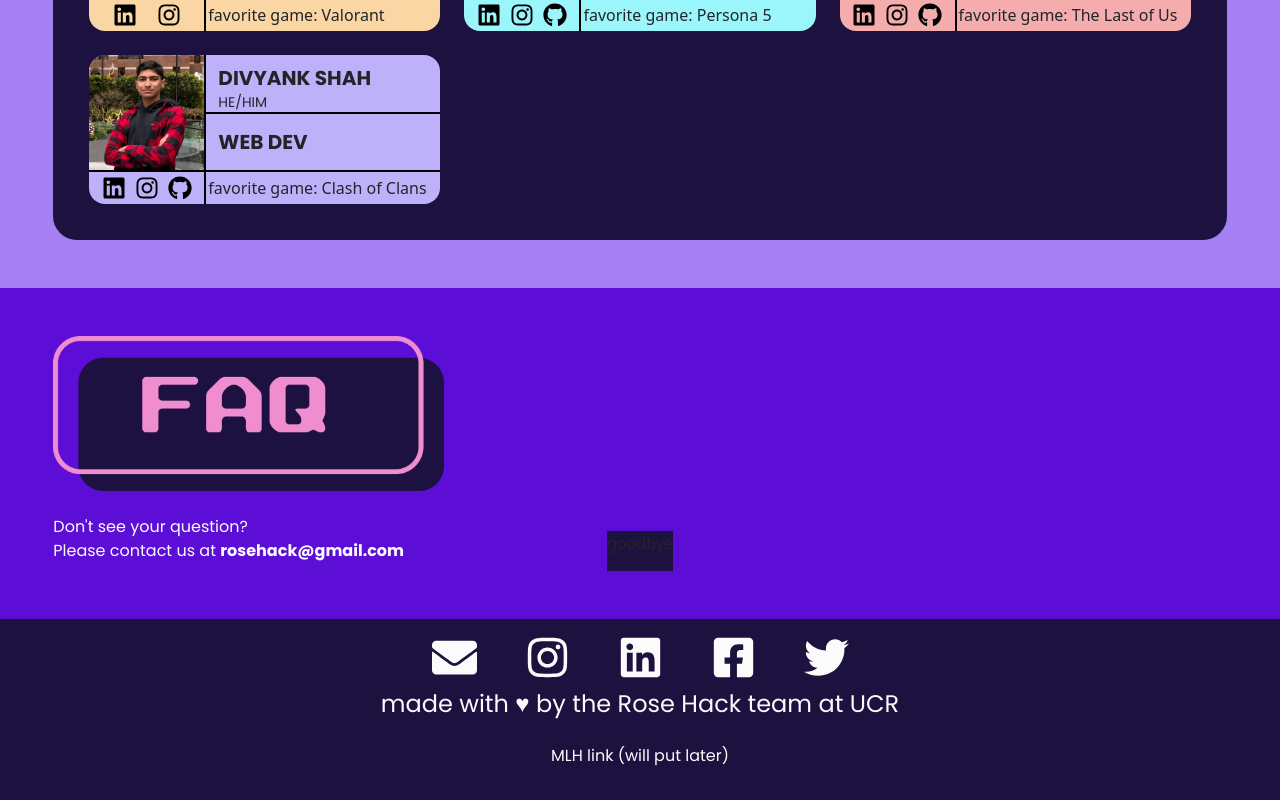
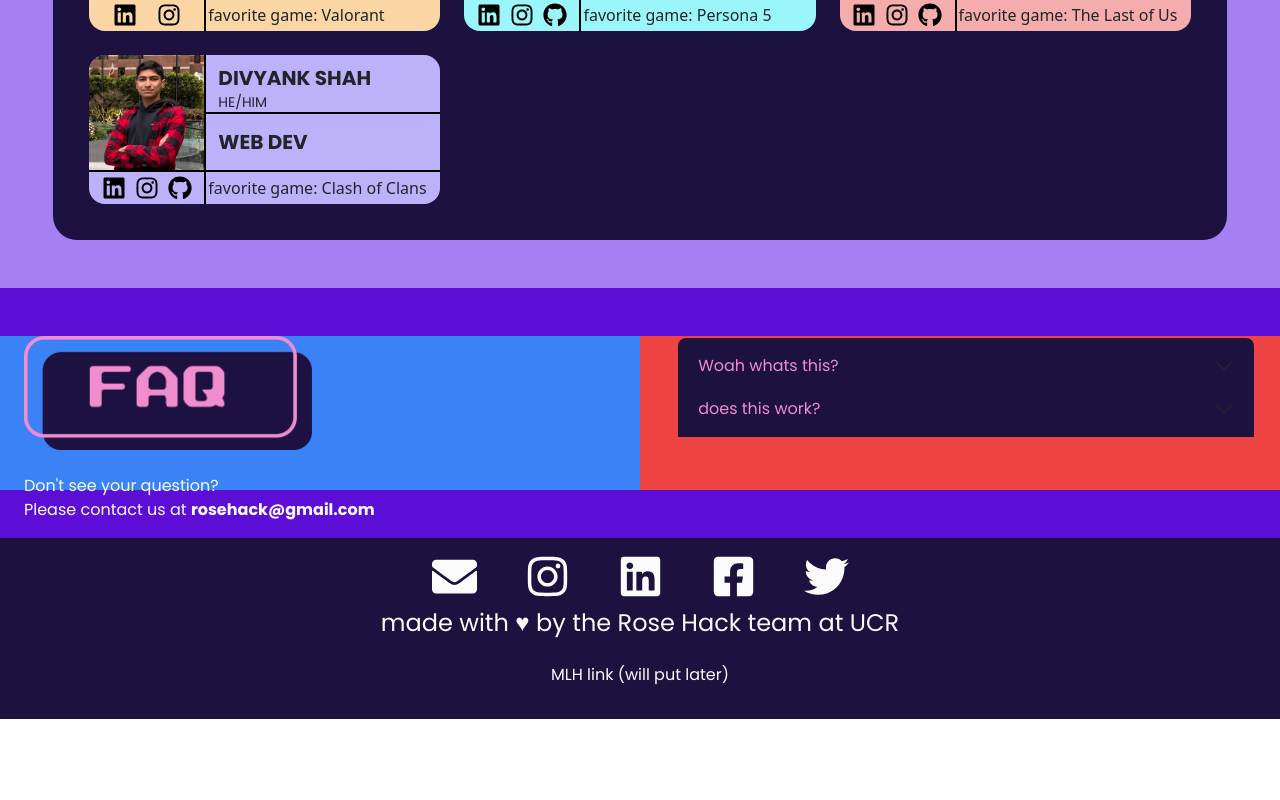
Before and after one commit to Alamode89/rosehack2023, a Next.js app: page / in a window 1280 px wide. Shown: the part 3486-4286 px from the top of the page. After the commit the page ends 4205 px from the top, so only its background shows below. Built offline with nearby package versions, Linux system fonts and the light colour scheme.

Commit message:
FAQ (unfinished)

```diff
--- a/components/FAQ.tsx
+++ b/components/FAQ.tsx
@@ -1,4 +1,5 @@
 import React from "react";
+import { Col, Row } from "react-bootstrap";
 import FAQHeader from "./FAQHeader";
 import Questions from "./Questions";
 
@@ -8,8 +9,14 @@ const FAQ = () => {
       id="faq"
       className="bg-rosehack-primary-darkpurple w-full flex justify-center items-center flex-col py-5"
     >
-      <FAQHeader />
-      <Questions />
+      <Row>
+        <Col lg={6} className="bg-blue-500">
+          <FAQHeader />
+        </Col>
+        <Col lg={6} className="bg-red-500">
+          <Questions />
+        </Col>
+      </Row>
     </section>
   );
 };
--- a/components/FAQHeader.tsx
+++ b/components/FAQHeader.tsx
@@ -2,8 +2,8 @@ import React from "react";
 
 const FAQHeader = () => {
   return (
-    <div className="bg-rosehack-darkpurple flex-col justify-between items-center w-11/12 rounded-full -mb-8 z-10">
-      <img src="RH_ASSET_FAQ4.png" className="lg:w-1/3 w-1/2" />
+    <div className="bg-rosehack-darkpurple flex-col justify-between items-center w-11/12 rounded-full mx-4 -mb-8 z-10">
+      <img src="RH_ASSET_FAQ4.png" className="lg:w-1/1 w-1/2" />
       <div className="text-rosehack-secondary-white font-poppins pt-4">
         <p className="m-0 p-0">Don&apos;t see your question?</p>
         <p className="m-0 p-0">
--- a/components/Questions.tsx
+++ b/components/Questions.tsx
@@ -1,9 +1,56 @@
 import React from "react";
+import Accordion from "react-bootstrap/Accordion";
+
+const QA = [
+  {
+    question: "Woah whats this?",
+    answer: "haha idk",
+  },
+  {
+    question: "does this work?",
+    answer: "haha no",
+  },
+];
+
+const FaqItem = ({ index, element }: any) => {
+  return (
+    <Accordion.Item
+      className={`bg-rosehack-primary-darkpurple focus:!shadow-none font-poppins m-0 p-0`}
+      id={`element${index}`}
+      eventKey={index}
+    >
+      <Accordion.Button
+        className={`!bg-rosehack-primary-darkestpurple font-poppins !text-rosehack-secondary-salmon !rounded-t-lg -mt-3.5 after:!bg-arrow focus:!shadow-none`}
+      >
+        {element.question}
+      </Accordion.Button>
+      <Accordion.Body
+        className={`bg-rosehack-primary-darkestpurple font-poppins text-rosehack-secondary-white rounded-b-lg !pt-6 !pb-8`}
+        // eventKey={index}
+      >
+        {element.answer}
+      </Accordion.Body>
+    </Accordion.Item>
+  );
+};
 
 const FAQQuestions = () => {
   return (
-    <div className="bg-rosehack-primary-darkestpurple">
-      <p>goodbye</p>
+    <div className=" w-full mt-3">
+      <Accordion
+        className="flex flex-col justify-center mx-auto w-11/12"
+        flush
+        alwaysOpen
+      >
+        {QA.map((element, index) => (
+          <FaqItem
+            key={index}
+            className="!bg-rosehack-black focus:!shadow-none m-0 p-0"
+            element={element}
+            index={index}
+          />
+        ))}
+      </Accordion>
     </div>
   );
 };
```
